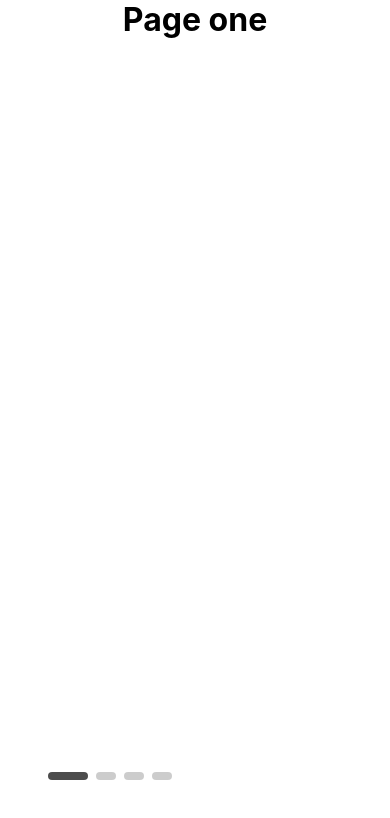
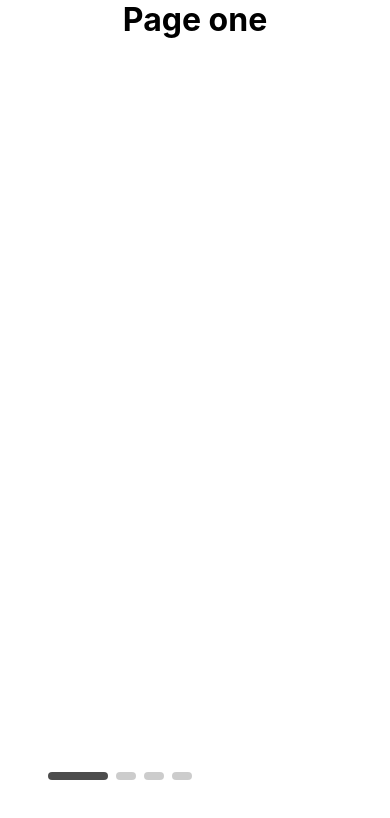
Before and after one commit to lnk00/the-one-thing, a React Native app: screen / in a window 390 px wide. Shown: the top 818 px of the page. Built offline with nearby package versions, Linux system fonts and the light colour scheme.

Commit message:
refactor pagination indicator component

```diff
--- a/App.tsx
+++ b/App.tsx
@@ -7,8 +7,10 @@ import Animated, {
   useAnimatedStyle,
   interpolate,
   runOnJS,
+  type SharedValue,
 } from 'react-native-reanimated';
 import { useRef, useState } from 'react';
+import PaginationIndicator from './PaginationIndicator';
 
 const { width: SCREEN_WIDTH } = Dimensions.get('window');
 const PAGES = ['Page one', 'Page two', 'Page three', 'Page four'];
@@ -21,53 +23,11 @@ export default function Root() {
   );
 }
 
-const Pagination = ({
-  scrollX,
-  currentIndex,
-}: {
-  scrollX: Animated.SharedValue<number>;
-  currentIndex: number;
-}) => {
-  return (
-    <View style={styles.paginationContainer}>
-      {PAGES.map((_, index) => {
-        const animatedDotStyle = useAnimatedStyle(() => {
-          const pagePosition = index * SCREEN_WIDTH;
-          const distance = Math.abs(scrollX.value - pagePosition);
-
-          const isActive = distance < SCREEN_WIDTH / 2;
-
-          // Calculate progress value (0 = inactive, 1 = fully active)
-          const progress = Math.max(0, 1 - distance / SCREEN_WIDTH);
-
-          // Size goes from 20 (inactive) to 40 (active)
-          const width = 20 + progress * 20;
-
-          // Opacity goes from 0.5 (inactive) to 1 (active)
-          const opacity = 0.2 + progress * 0.5;
-
-          return {
-            width,
-            opacity,
-          };
-        });
-
-        return (
-          <Animated.View
-            key={index.toString()}
-            style={[styles.paginationDot, animatedDotStyle]}
-          />
-        );
-      })}
-    </View>
-  );
-};
-
 const PageComponent = ({
   page,
   index,
   scrollX,
-}: { page: string; index: number; scrollX: Animated.SharedValue<number> }) => {
+}: { page: string; index: number; scrollX: SharedValue<number> }) => {
   const inputRange = [
     (index - 1) * SCREEN_WIDTH,
     index * SCREEN_WIDTH,
@@ -99,7 +59,7 @@ const PageComponent = ({
 function App() {
   const scrollX = useSharedValue(0);
   const flatListRef = useRef<Animated.FlatList<string>>(null);
-  const [currentIndex, setCurrentIndex] = useState(0);
+  const [_currentIndex, setCurrentIndex] = useState(0);
 
   const scrollHandler = useAnimatedScrollHandler({
     onScroll: (event) => {
@@ -127,7 +87,7 @@ function App() {
         onScroll={scrollHandler}
         scrollEventThrottle={16}
       />
-      <Pagination scrollX={scrollX} currentIndex={currentIndex} />
+      <PaginationIndicator scrollX={scrollX} totalIndex={PAGES.length} />
     </View>
   );
 }
--- /dev/null
+++ b/PaginationIndicator.tsx
@@ -0,0 +1,57 @@
+import { View, StyleSheet, Dimensions } from 'react-native';
+import Animated, {
+  type SharedValue,
+  useAnimatedStyle,
+} from 'react-native-reanimated';
+
+export default function PaginationIndicator({
+  scrollX,
+  totalIndex,
+}: {
+  scrollX: SharedValue<number>;
+  totalIndex: number;
+}) {
+  const { width: SCREEN_WIDTH } = Dimensions.get('window');
+
+  return (
+    <View style={styles.paginationContainer}>
+      {Array.from(Array(totalIndex)).map((_, index) => {
+        const animatedDotStyle = useAnimatedStyle(() => {
+          const pagePosition = index * SCREEN_WIDTH;
+          const distance = Math.abs(scrollX.value - pagePosition);
+          const progress = Math.max(0, 1 - distance / SCREEN_WIDTH);
+          const width = 20 + progress * 40;
+          const opacity = 0.2 + progress * 0.5;
+
+          return {
+            width,
+            opacity,
+          };
+        });
+
+        return (
+          <Animated.View
+            key={index.toString()}
+            style={[styles.paginationDot, animatedDotStyle]}
+          />
+        );
+      })}
+    </View>
+  );
+}
+const styles = StyleSheet.create({
+  paginationContainer: {
+    position: 'absolute',
+    bottom: 64,
+    left: 44,
+    flexDirection: 'row',
+    alignItems: 'center',
+  },
+  paginationDot: {
+    height: 8,
+    width: 20,
+    borderRadius: 4,
+    backgroundColor: '#000',
+    marginHorizontal: 4,
+  },
+});
```
